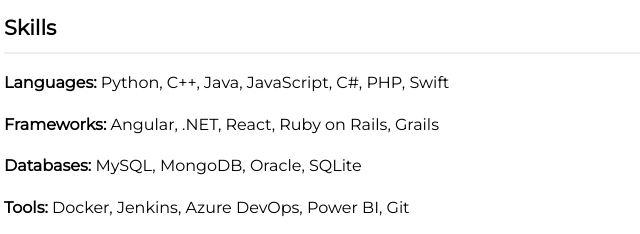
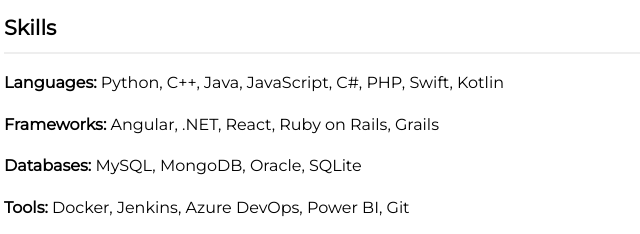
Before and after one commit to markymark5127/markymark5127.github.io, a plain HTML site: page resume.html in a window 1280 px wide. Shown: the part 1161-1395 px from the top of the page, 488-1128 px from the left. Drawn offline with Linux system fonts and the light colour scheme.

Commit message:
Update resume.html

```diff
--- a/resume.html
+++ b/resume.html
@@ -101,7 +101,7 @@
 
       <section class="skills">
         <h2>Skills</h2>
-        <p><strong>Languages:</strong> Python, C++, Java, JavaScript, C#, PHP, Swift</p>
+        <p><strong>Languages:</strong> Python, C++, Java, JavaScript, C#, PHP, Swift, Kotlin</p>
         <p><strong>Frameworks:</strong> Angular, .NET, React, Ruby on Rails, Grails</p>
         <p><strong>Databases:</strong> MySQL, MongoDB, Oracle, SQLite</p>
         <p><strong>Tools:</strong> Docker, Jenkins, Azure DevOps, Power BI, Git</p>
```
